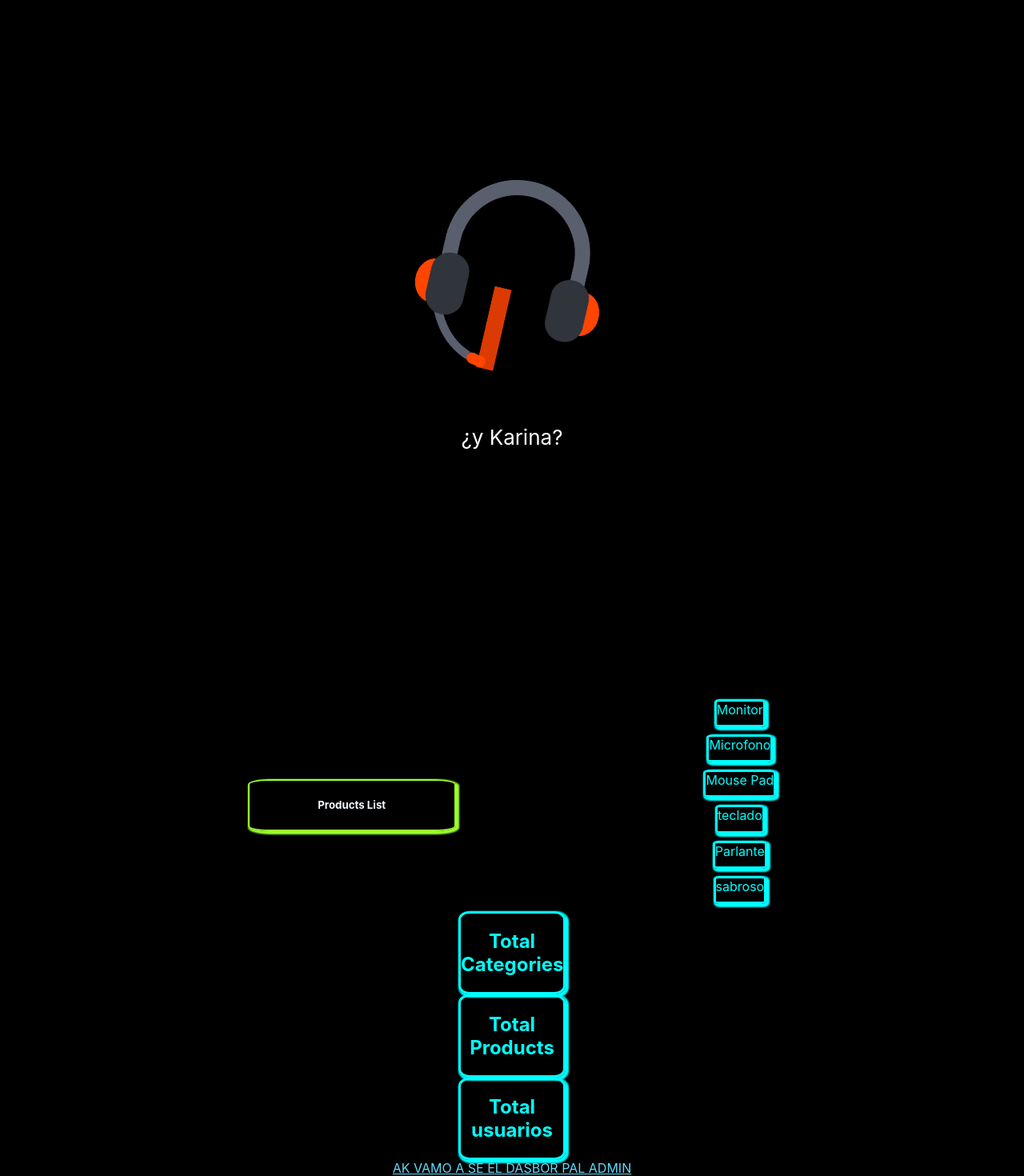
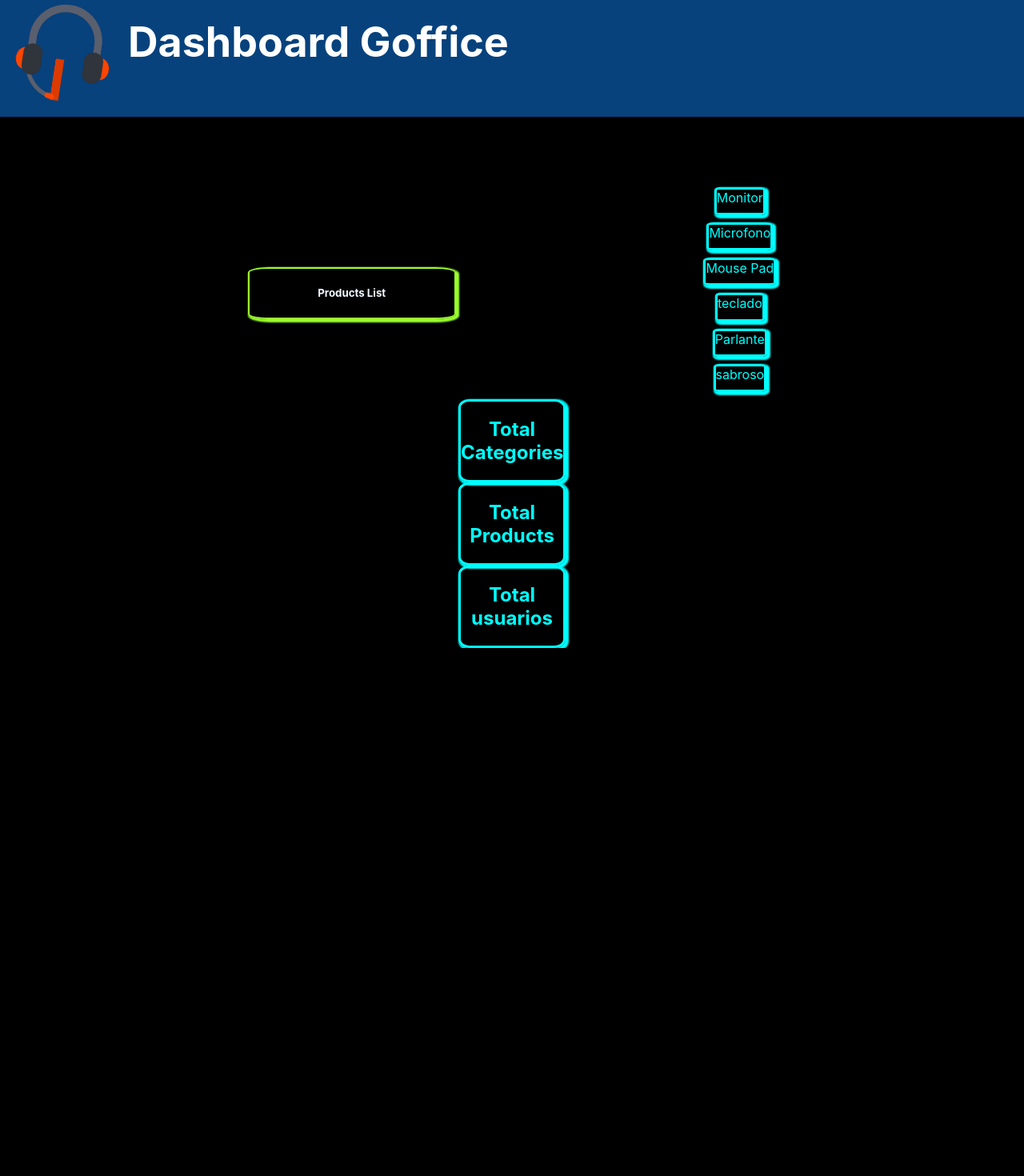
Before and after one commit to nachoetienotmoine/dashboard-goffice, a React (Create React App) app: page / in a window 1280 px wide. Shown: the part 14-1484 px from the top of the page at 80% size. After the commit the page ends 824 px from the top, so only its background shows below. Built offline with nearby package versions, Linux system fonts and the light colour scheme.

Commit message:
mejora estilo Dash

```diff
--- a/src/assets/css/App.css
+++ b/src/assets/css/App.css
@@ -3,7 +3,7 @@
 }
 
 .App-logo {
-  height: 40vmin;
+  height: 20vmin;
   pointer-events: none;
 }
 
@@ -14,12 +14,12 @@
 }
 
 .App-header {
-  background-color: black;
-  min-height: 100vh;
+  background-color: rgb(7, 66, 125);
+  height: 20vh;
   display: flex;
-  flex-direction: column;
-  align-items: center;
-  justify-content: center;
+  flex-direction: row;
+  align-items:initial;
+  justify-content:baseline;
   font-size: calc(10px + 2vmin);
   color: white;
 }
--- a/src/components/App.js
+++ b/src/components/App.js
@@ -12,9 +12,13 @@ function App() {
     <div className="App">
       <header className="App-header">
         <img src={logo} className="App-logo" alt="logo" />
-        <p>
-          ¿y Karina?
-        </p>
+        <h1>
+          Dashboard Goffice
+        </h1>
+        <nav>
+
+
+        </nav>
       </header>
 
       <body>
@@ -25,17 +29,7 @@ function App() {
           <TotalCategories />
           <TotalProducts />
           <TotalUsers />
-
-
         </div>
-        <a
-          className="App-link"
-          href="https://reactjs.org"
-          target="_blank"
-          rel="noopener noreferrer"
-        >
-          AK VAMO A SE EL DASBOR PAL ADMIN
-        </a>
       </body>
     </div>
   );
```
